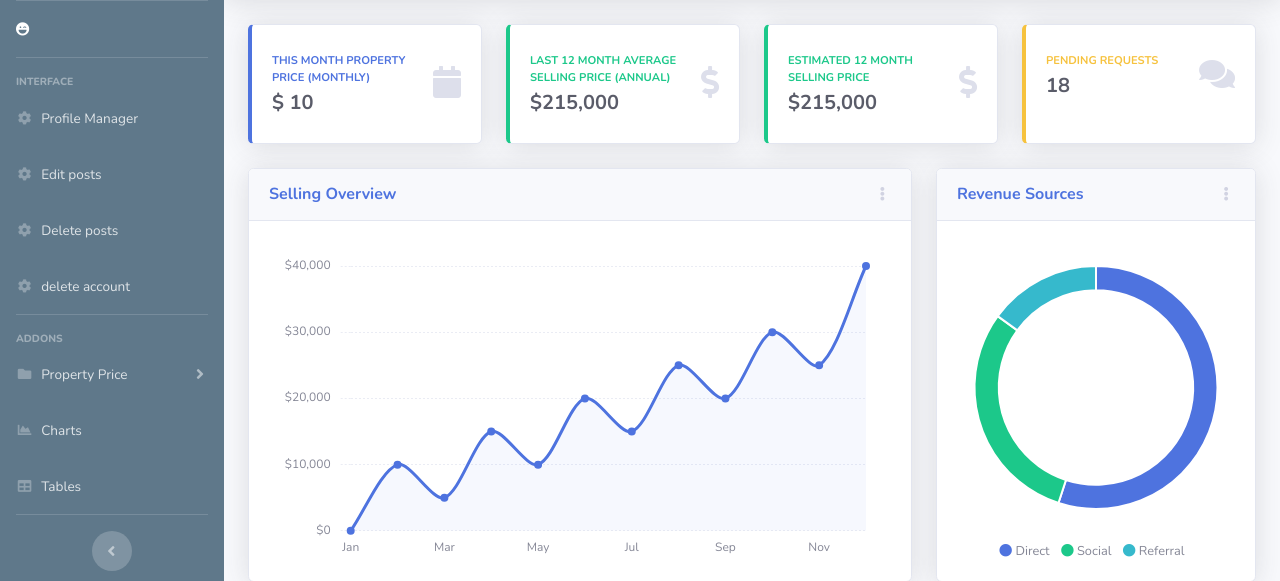
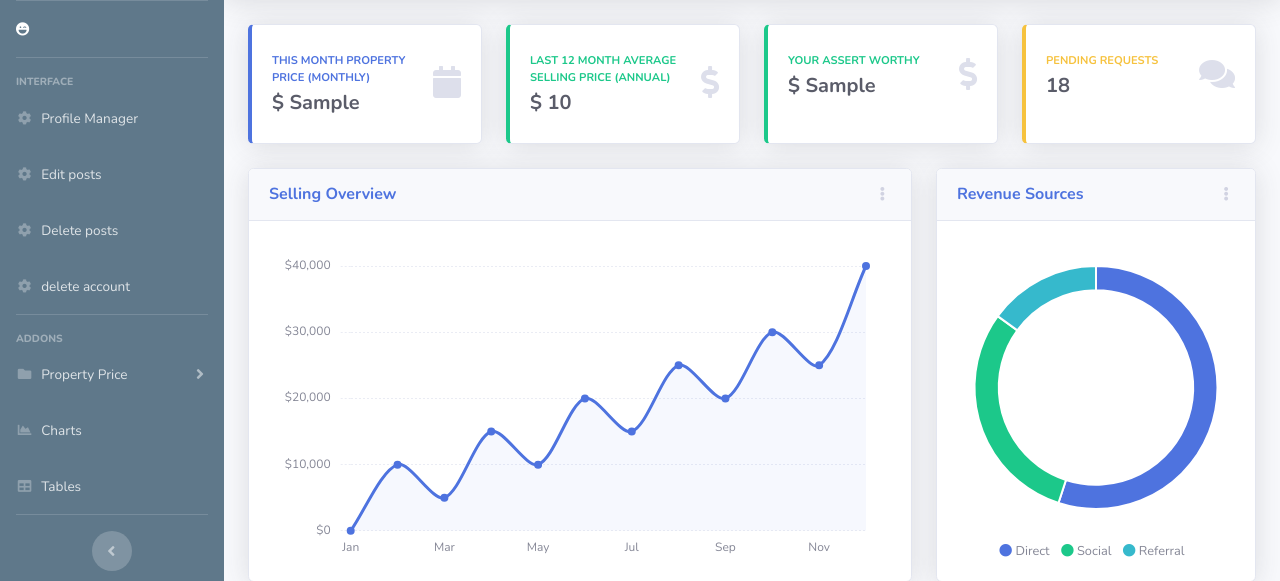
Before and after one commit to hassant727/TeamSoftwareProject, a Django app: template CS3305TSP/templates/dashboard/dashboard.html in a window 1280 px wide. Shown: the part 70-651 px from the top of the page. Run offline with Django 3.2, Linux system fonts and the light colour scheme; tables that the repository leaves empty hold one stand-in row (values such as "Sample post"); the template is opened without the code that fills it: values that come from a table or form of the project are taken from there, most other values are stand-ins (such as "Sample title", 1, 10 or a date in 2020); parts of the project's set-up code (start-up, migrations or seed data) failed here and were passed over; some libraries are stand-ins or nearby versions.

Commit message:
redered the data to the relevant data to the dashboard

```diff
--- a/CS3305TSP/templates/dashboard/dashboard.html
+++ b/CS3305TSP/templates/dashboard/dashboard.html
@@ -27,16 +27,7 @@
             background-color: #5f788a;
         }
     </style>
-    <!-- the css section for the overlays opening and closing   -->
-    <script>
-        function openNav() {
-            document.getElementById("myNav").style.width = "100%";
-        }
 
-        function closeNav() {
-            document.getElementById("myNav").style.width = "0%";
-        }
-    </script>
 </head>
 
 <body id="page-top">
@@ -370,7 +361,7 @@
                                     <div class="col mr-2">
                                         <div class="text-xs font-weight-bold text-primary text-uppercase mb-1">
                                             This Month property price (Monthly)</div>
-                                        <div class="h5 mb-0 font-weight-bold text-gray-800">$ {{ post.price }}</div>
+                                        <div class="h5 mb-0 font-weight-bold text-gray-800">$ {{ value1.monthly_estimate }}</div>
                                     </div>
                                     <div class="col-auto">
                                         <i class="fas fa-calendar fa-2x text-gray-300"></i>
@@ -388,7 +379,7 @@
                                     <div class="col mr-2">
                                         <div class="text-xs font-weight-bold text-success text-uppercase mb-1">
                                             last 12 month average selling price (Annual)</div>
-                                        <div class="h5 mb-0 font-weight-bold text-gray-800">$215,000</div>
+                                        <div class="h5 mb-0 font-weight-bold text-gray-800">$ {{ value2.average_average }}</div>
                                     </div>
                                     <div class="col-auto">
                                         <i class="fas fa-dollar-sign fa-2x text-gray-300"></i>
@@ -405,8 +396,8 @@
                                 <div class="row no-gutters align-items-center">
                                     <div class="col mr-2">
                                         <div class="text-xs font-weight-bold text-success text-uppercase mb-1">
-                                            Estimated 12 month selling price </div>
-                                        <div class="h5 mb-0 font-weight-bold text-gray-800">$215,000</div>
+                                            Your Assert Worthy </div>
+                                        <div class="h5 mb-0 font-weight-bold text-gray-800">$ {{ value3.assert_properties }}</div>
                                     </div>
                                     <div class="col-auto">
                                         <i class="fas fa-dollar-sign fa-2x text-gray-300"></i>
```
